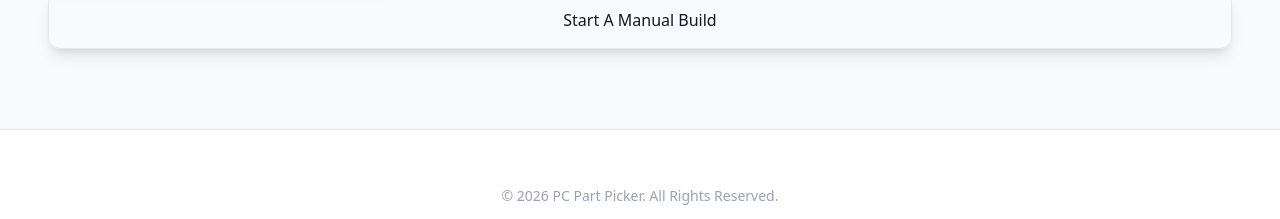
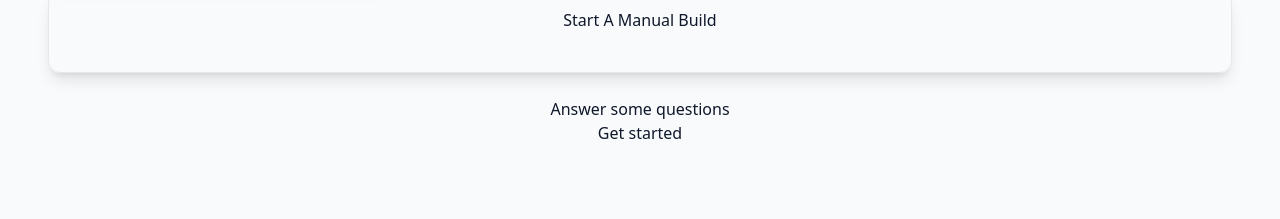
Before and after one commit to IrunguPeter/alx-capstone-project, a React (Vite) app in the folder capstone/: page / in a window 1280 px wide. Shown: the part 1106-1325 px from the top of the page. Built offline with nearby package versions, Linux system fonts and the light colour scheme; no server answers.

Commit message:
Build. JSX Work plan

```diff
--- a/capstone/src/App.jsx
+++ b/capstone/src/App.jsx
@@ -78,14 +78,14 @@ function App() {
         </div>
         {/*This iw where I plan to render Build.jsx */}
         <div className="px-4 justify-center mx-4 rounded-xl text-center py-29 p-4 border shadow-lg hover:bg-blue-500 flex flex-col gap-4">
-          <button>
+          <button className="mb-6">{/*Onclick this button renders the build component*/}
             <h1 className="strong">
               Start A Manual Build
 
             </h1>
           </button>
-
         </div>
+        <Build/>
       </main>
 
       {/*footer*/}
--- a/capstone/src/components/Build.jsx
+++ b/capstone/src/components/Build.jsx
@@ -6,8 +6,24 @@ function Build () {
     const toggleMenu = () => setIsOpen(!isOpen);
 
     return(
-        <div>
+        <div className="text-center justify-center mx-4 px-2 p-6 hover:bg-gray-400 rounded-lg">
             <h1>Answer some questions</h1>
+            <button>
+                Get started
+            </button>
+            {/*On click Start the questions */}
+            {/*The type of Operating system: MacOS, Windows 11 or Linux(Ubuntu, ZorinOS, ArchLinux, fedora) */}
+            {/*Portability: if yes, laptop, if no, desktop*/}
+            {/*CPU: if OS= MAC, intel or Apple silicon ..Can choose apple silicon from (M1, M2, M3, M4 or M5)... if OS= Linux, choose from intel, AMD.. if OS=Windows, intel, AMD or Snap Dragon*/}
+            {/*GPU: if OS=MAC, GPU=Integrated, if OS=Windows or Linux, GPU can be integrated or dedicated */}
+            {/*if GPU=integrated, do not show any options, but if GPU=Dedicated, intel(Arc B580), Amd(Radeon 5700xt, 5800xt,6800xt, 6750xt, 7900xtx, 9060 xt, rx 9070, rx 9070xt), Nvidia GTX(1080ti, 1660, 1660ti, 1660 super) RTX(2060, 2060 super, 2080, 2080 ti, 2080 super, 3060, 3060ti, 3070, 3070 ti, 3080, 3080 ti, 3090, 3090 ti, 4060, 4060 ti, 4070, 4070 ti, 4080, 4080 ti, 4080 super, 4090, 4090 ti, 5060, 5060 ti, 5070, 5070 ti, 5080, 5080 ti, 5090*/}
+            {/* RAm: Capacity(8,16,32,64,48,128,256) Type (DDR5, DDR4*/}
+            {/*SSD Type(SATA, M.2,PCIE), GENERATION(gen 3, 4,5) , capacity(256,512,1 tb, 2tb, 4 tb, 8tb*/}
+            {/*Power Supply Wattage(650, 750, 800, 850, 1000, 500, 600) */}
+            {/*Case M-ATX, ATX, MicroATX, MiniAtx, Same as or more than motherboard size*/}
+            {/*Motherboard: Has to be the same socket as the CPU, Not cause a bottle neck, */}
+            {/*Cooling (type: Liquid cooler, Air cooler), Liquid Coolers(Custom Liquid cooled, AIO cooler) Air cooler(CPU Fan coolers, Official)*/}
+
         </div>
     );
 
```
